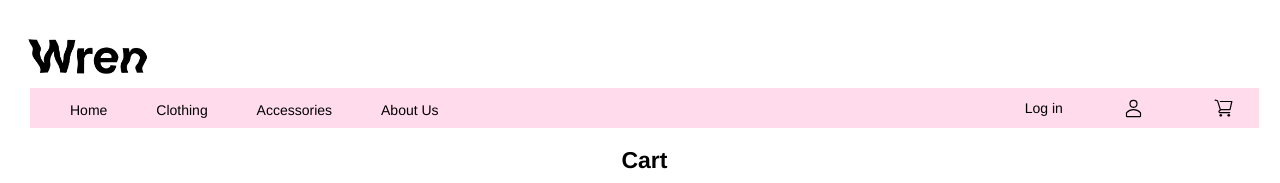
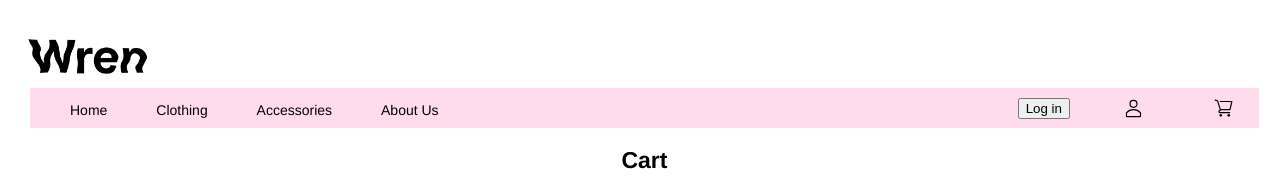
Before and after one commit to StinaNorqvist/TypescriptProject, a React (Vite) app in the folder frontend/: page /cart in a window 1280 px wide. Shown: the top 183 px of the page. Built offline with nearby package versions, Linux system fonts and the light colour scheme; the HTML template or start-up script is replaced by a standard one.

Commit message:
Login function done, BDD test works

```diff
--- a/frontend/src/App.tsx
+++ b/frontend/src/App.tsx
@@ -13,15 +13,18 @@ import "./style/app.scss";
 import Menu from "./components/Menu";
 import Header from "./components/Header";
 import Footer from "./components/Footer";
+import { UserProvider } from "./contexts/UserContext";
 
 function Root() {
   return (
+    <UserProvider>
       <CartProvider>
         <Header />
         <Menu />
         <Outlet />
         <Footer />
       </CartProvider>
+    </UserProvider>
   );
 }
 
--- a/frontend/src/components/Menu.tsx
+++ b/frontend/src/components/Menu.tsx
@@ -2,8 +2,12 @@ import { Link } from "react-router-dom";
 import "../style/menu.scss";
 import CartIcon from "../Icons/CartIcon";
 import PersonIcon from "../Icons/PersonIcon";
+import { useLoggedIn } from "../contexts/UserContext";
 
 const Menu = () => {
+  const { loggedInUser, logout } = useLoggedIn();
+  console.log(loggedInUser, "MENU LOGGED IN");
+
   return (
     <nav>
       <ul className="leftMenu">
@@ -30,9 +34,15 @@ const Menu = () => {
       </ul>
       <ul className="rightMenu">
         <li>
-          <Link to="/login" id="loginMenuButton">
-            Log in
-          </Link>
+          {loggedInUser ? (
+            <button id="loginMenuButton" onClick={() => logout()}>
+              Log out
+            </button>
+          ) : (
+            <Link to="/login" id="loginMenuButton">
+              <button id="loginMenuButton">Log in</button>
+            </Link>
+          )}
         </li>
         <li>
           <Link to="/login" id="loginLink">
--- /dev/null
+++ b/frontend/src/contexts/UserContext.tsx
@@ -0,0 +1,39 @@
+import React, { createContext, useContext, useState, ReactNode } from "react";
+import { ILogin, ILoginProps } from "../interfaces/interfaces";
+
+// USER CONTEXT
+export const UserContext = createContext<ILoginProps | null>(null);
+
+// USE LOGGED IN
+export const useLoggedIn = () => {
+  const context = useContext(UserContext);
+  if (!context) {
+    throw new Error("useLoggedIn must be used within a UserProvider");
+  }
+  return context;
+};
+
+// USER PROVIDER
+export const UserProvider: React.FC<{ children: ReactNode }> = ({
+  children,
+}) => {
+  const [loggedInUser, setloggedInUser] = useState<ILogin | null>(null);
+
+  const login = (user: ILogin) => {
+    setloggedInUser(user);
+  };
+
+  const logout = () => {
+    setloggedInUser(null);
+  };
+
+  console.log(loggedInUser, "USERS LOGGED IN");
+
+  return (
+    <>
+      <UserContext.Provider value={{ loggedInUser, login, logout }}>
+        {children}
+      </UserContext.Provider>
+    </>
+  );
+};
--- a/frontend/src/pages/Login.tsx
+++ b/frontend/src/pages/Login.tsx
@@ -3,10 +3,12 @@ import { Link } from "react-router-dom";
 import { Formik, Form, Field } from "formik";
 import * as Yup from "yup";
 import { ILogin } from "../interfaces/interfaces";
+import { useLoggedIn } from "../contexts/UserContext";
 
 const Login = () => {
   const [success, setSuccess] = useState<boolean>(false);
   const [fail, setFail] = useState<boolean>(false);
+  const { login } = useLoggedIn();
 
   const initialValues = {
     useremail: "",
@@ -42,6 +44,7 @@ const Login = () => {
         if (res.status === 200) {
           setSuccess(true);
           setFail(false);
+          login(values);
         } else {
           setSuccess(false);
           setFail(true);
@@ -88,12 +91,11 @@ const Login = () => {
               {errors.userpassword && touched.userpassword && (
                 <p className="errors">{errors.userpassword}</p>
               )}
-            </div>
-
-            <div className="buttonDiv">
-              <button id="loginButton" type="submit" disabled={!isValid}>
-                Log in
-              </button>
+              <div className="buttonDiv">
+                <button id="loginButton" type="submit" disabled={!isValid}>
+                  Log in
+                </button>
+              </div>
             </div>
           </Form>
         )}
```
Also changed, not shown: frontend/src/interfaces/interfaces.ts (+10 -4 lines). Lines whose indentation alone changed are shown as unchanged.
